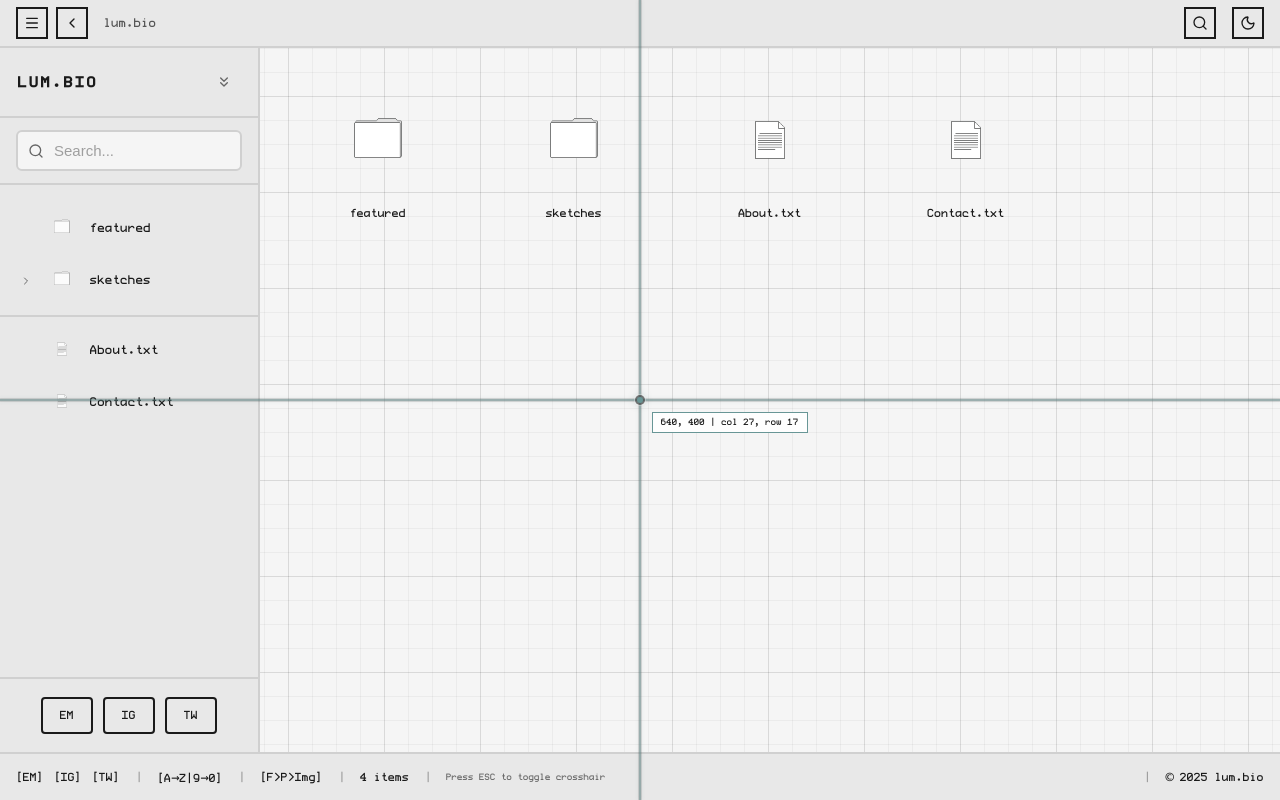
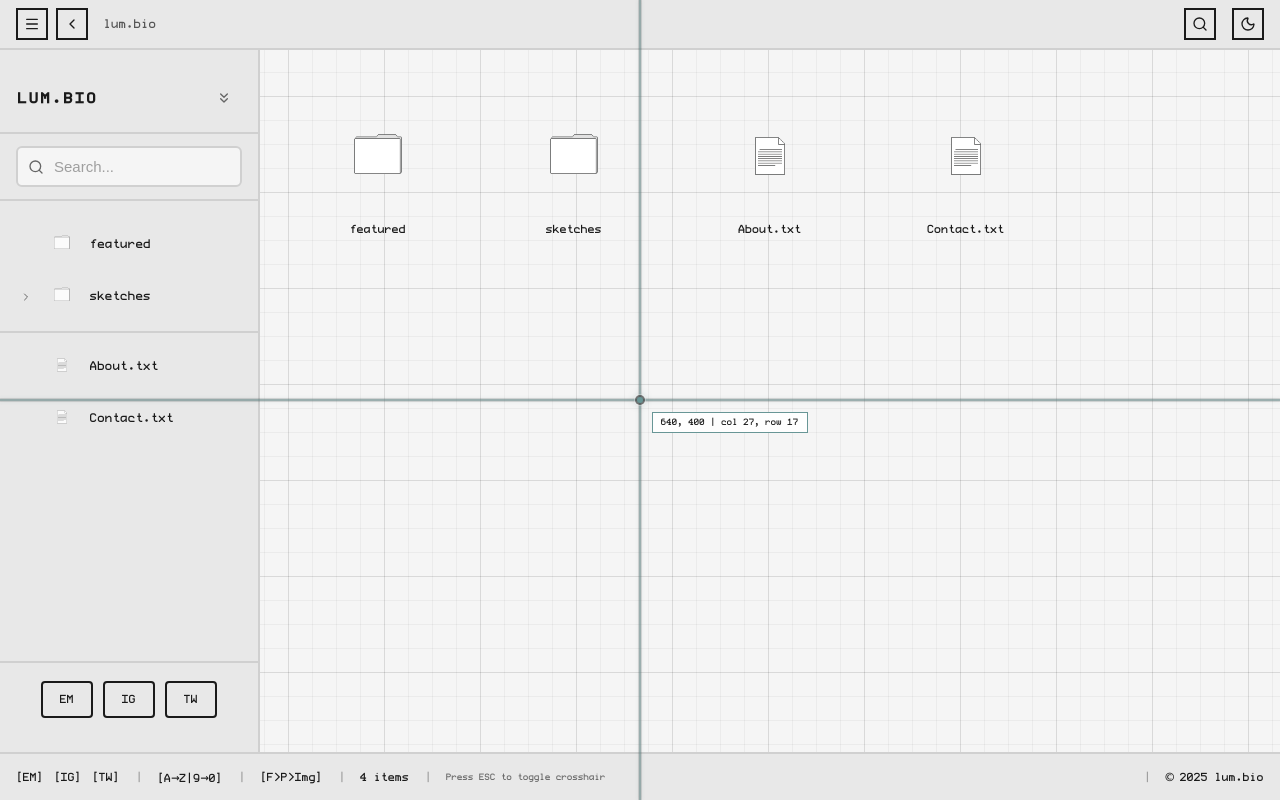
Before and after one commit to 0xH4KU/H4KU.com, a React (Vite) app: page / in a window 1280 px wide. Built offline with nearby package versions, Linux system fonts and the light colour scheme.

Commit message:
fix: Header and footer offset

```diff
--- a/index.html
+++ b/index.html
@@ -2,7 +2,10 @@
 <html lang="en">
   <head>
     <meta charset="UTF-8" />
-    <meta name="viewport" content="width=device-width, initial-scale=1.0" />
+    <meta
+      name="viewport"
+      content="width=device-width, initial-scale=1.0, viewport-fit=cover"
+    />
 
     <!-- Primary Meta Tags -->
     <title>Lum - Anime Illustration & Character Design | @lummuu_</title>
@@ -57,6 +60,16 @@
         } catch (e) {
           // localStorage access may fail in private mode
         }
+
+        const setInitialVh = () => {
+          const viewportHeight = window.visualViewport?.height ?? window.innerHeight;
+          document.documentElement.style.setProperty(
+            '--vh',
+            `${viewportHeight * 0.01}px`
+          );
+        };
+
+        setInitialVh();
       })();
     </script>
 
@@ -95,6 +108,8 @@
         --transition-normal: 0.3s;
         --color-primary: #689696;
         --color-secondary: #e87722;
+        --layout-top-offset: calc(64px + env(safe-area-inset-top, 0px));
+        --layout-bottom-offset: calc(64px + env(safe-area-inset-bottom, 0px));
       }
 
       /* Light Theme */
@@ -119,24 +134,40 @@
 
       /* Base Styles */
       html {
+        height: 100%;
         -webkit-font-smoothing: antialiased;
         -moz-osx-font-smoothing: grayscale;
+        overscroll-behavior: none;
+        overscroll-behavior-y: none;
       }
 
       body {
+        height: 100%;
         font-family: var(--font-primary);
         font-size: var(--font-size-base);
         background-color: var(--color-background);
         color: var(--color-text);
-        overflow-x: hidden;
+        overflow: hidden;
         min-height: 100vh;
+        min-height: calc(var(--vh, 1vh) * 100);
         margin: 0;
+        overscroll-behavior: none;
+        overscroll-behavior-y: none;
       }
 
       #root {
+        overflow: hidden;
         min-height: 100vh;
+        min-height: calc(var(--vh, 1vh) * 100);
         display: flex;
         flex-direction: column;
+      }
+
+      @supports (height: 100dvh) {
+        body,
+        #root {
+          min-height: 100dvh;
+        }
       }
 
       /* Skip link for accessibility */
--- a/src/App.module.css
+++ b/src/App.module.css
@@ -1,6 +1,7 @@
 .app {
   width: 100vw;
   height: 100vh; /* Fallback for browsers that do not support Custom Properties */
+  min-height: 100vh;
   height: calc(var(--vh, 1vh) * 100);
   display: flex;
   flex-direction: column;
@@ -36,16 +37,30 @@
   background-size: 96px 96px;
 }
 
+@supports (height: 100dvh) {
+  .app {
+    height: 100dvh;
+    min-height: 100dvh;
+  }
+}
+
 .main-layout {
   display: flex;
   flex: 1;
+  height: 100%;
+  min-height: 0;
   overflow: hidden;
   position: relative;
   z-index: 10;
+  box-sizing: border-box;
+  padding-top: var(--layout-top-offset);
+  padding-bottom: var(--layout-bottom-offset);
 }
 
 .content-area {
   flex: 1;
+  min-height: 0;
+  max-height: 100%;
   overflow-y: auto;
   padding: 32px;
   position: relative;
@@ -54,6 +69,9 @@
     transform var(--transition-normal),
     filter var(--transition-normal),
     margin-left var(--transition-normal) cubic-bezier(0.4, 0, 0.2, 1);
+  overscroll-behavior: contain;
+  overscroll-behavior-y: contain;
+  -webkit-overflow-scrolling: touch;
 }
 
 .sidebar-scrim {
--- a/src/components/layout/Sidebar.module.css
+++ b/src/components/layout/Sidebar.module.css
@@ -1,11 +1,14 @@
 .sidebar {
-  position: absolute;
+  position: fixed;
   top: 0;
+  bottom: 0;
   left: 0;
-  height: 100%;
+  height: auto;
   border-right: 2px solid var(--color-border);
   display: flex;
   flex-direction: column;
+  padding-top: var(--layout-top-offset);
+  padding-bottom: var(--layout-bottom-offset);
   background: var(--color-surface);
   transition:
     transform var(--transition-normal) cubic-bezier(0.4, 0, 0.2, 1),
--- a/src/components/layout/StatusBar.module.css
+++ b/src/components/layout/StatusBar.module.css
@@ -8,11 +8,26 @@
   font-size: var(--font-size-sm);
   column-gap: 16px;
   row-gap: 8px;
-  position: relative;
-  z-index: 10;
+  position: fixed;
+  bottom: 0;
+  left: 0;
+  right: 0;
+  width: 100%;
+  z-index: 30;
   background: var(--color-surface);
   overflow-x: auto;
   overflow-y: hidden;
+  backdrop-filter: blur(8px);
+  -webkit-backdrop-filter: blur(8px);
+  box-sizing: border-box;
+}
+
+@supports (padding: max(0px)) {
+  .status-bar {
+    padding-bottom: max(8px, env(safe-area-inset-bottom, 0px));
+    padding-left: max(16px, env(safe-area-inset-left, 0px));
+    padding-right: max(16px, env(safe-area-inset-right, 0px));
+  }
 }
 
 .status-section {
--- a/src/components/layout/TopBar.module.css
+++ b/src/components/layout/TopBar.module.css
@@ -1,13 +1,28 @@
 .top-bar {
-  height: 48px;
+  min-height: 48px;
   display: flex;
   align-items: center;
-  padding: 0 16px;
+  padding: 8px 16px;
   border-bottom: 2px solid var(--color-border);
   gap: 16px;
-  position: relative;
-  z-index: 10;
+  position: fixed;
+  top: 0;
+  left: 0;
+  right: 0;
+  width: 100%;
+  z-index: 30;
   background: var(--color-surface);
+  backdrop-filter: blur(8px);
+  -webkit-backdrop-filter: blur(8px);
+  box-sizing: border-box;
+}
+
+@supports (padding: max(0px)) {
+  .top-bar {
+    padding-top: max(8px, env(safe-area-inset-top, 0px));
+    padding-left: max(16px, env(safe-area-inset-left, 0px));
+    padding-right: max(16px, env(safe-area-inset-right, 0px));
+  }
 }
 
 .nav-buttons {
--- a/src/components/overlay/Lightbox.module.css
+++ b/src/components/overlay/Lightbox.module.css
@@ -88,7 +88,7 @@
 
 .lightbox-image {
   max-width: 100%;
-  max-height: calc(100vh - 160px);
+  max-height: calc((var(--vh, 1vh) * 100) - 160px);
   object-fit: contain;
 }
 
--- a/src/content/_aggregated.json
+++ b/src/content/_aggregated.json
@@ -70,5 +70,5 @@
       "url": "https://twitter.com/lummuu_"
     }
   ],
-  "_buildTime": "2025-11-13T12:14:44.243Z"
+  "_buildTime": "2025-11-13T14:21:51.359Z"
 }
--- a/src/hooks/use100vh.ts
+++ b/src/hooks/use100vh.ts
@@ -1,4 +1,6 @@
 import { useEffect } from 'react';
+
+type PageShowEvent = Event & { persisted?: boolean };
 
 export function use100vh() {
   useEffect(() => {
@@ -8,13 +10,33 @@ export function use100vh() {
     }
 
     const setVh = () => {
-      const vh = window.innerHeight * 0.01;
-      document.documentElement.style.setProperty('--vh', `${vh}px`);
+      const viewportHeight =
+        window.visualViewport?.height ?? window.innerHeight;
+      document.documentElement.style.setProperty(
+        '--vh',
+        `${viewportHeight * 0.01}px`
+      );
+    };
+
+    const handlePageShow = (event: PageShowEvent) => {
+      if (event.persisted) {
+        setVh();
+      }
     };
 
     setVh();
     window.addEventListener('resize', setVh);
+    window.addEventListener('orientationchange', setVh);
+    window.addEventListener('pageshow', handlePageShow);
+    window.visualViewport?.addEventListener('resize', setVh);
+    window.visualViewport?.addEventListener('scroll', setVh);
 
-    return () => window.removeEventListener('resize', setVh);
+    return () => {
+      window.removeEventListener('resize', setVh);
+      window.removeEventListener('orientationchange', setVh);
+      window.removeEventListener('pageshow', handlePageShow);
+      window.visualViewport?.removeEventListener('resize', setVh);
+      window.visualViewport?.removeEventListener('scroll', setVh);
+    };
   }, []);
 }
--- a/src/styles/global.css
+++ b/src/styles/global.css
@@ -52,6 +52,8 @@
   --statusbar-height: 24px;
   --sidebar-min-width: 180px;
   --sidebar-max-width: 320px;
+  --layout-top-offset: calc(64px + env(safe-area-inset-top, 0px));
+  --layout-bottom-offset: calc(64px + env(safe-area-inset-bottom, 0px));
 
   /* Transitions */
   --transition-fast: 0.2s;
@@ -94,17 +96,40 @@
   --color-chrome: var(--color-surface);
 }
 
+html {
+  height: 100%;
+  overscroll-behavior: none;
+  overscroll-behavior-y: none;
+}
+
 /* Body Styles */
 body {
+  height: 100%;
   font-family: var(--font-primary);
   font-size: var(--font-size-base);
-  overflow-x: hidden;
+  overflow: hidden;
   min-height: 100vh;
+  min-height: calc(var(--vh, 1vh) * 100);
+  overscroll-behavior: none;
+  overscroll-behavior-y: none;
 }
 
 body.crosshair-active,
 body.crosshair-active * {
   cursor: none !important;
+}
+
+#root {
+  min-height: 100vh;
+  min-height: calc(var(--vh, 1vh) * 100);
+  overflow: hidden;
+}
+
+@supports (height: 100dvh) {
+  body,
+  #root {
+    min-height: 100dvh;
+  }
 }
 
 /* Scrollbar Styling */
```
Also changed, not shown: 1 other file (tests, documents, lock files or other folders).
